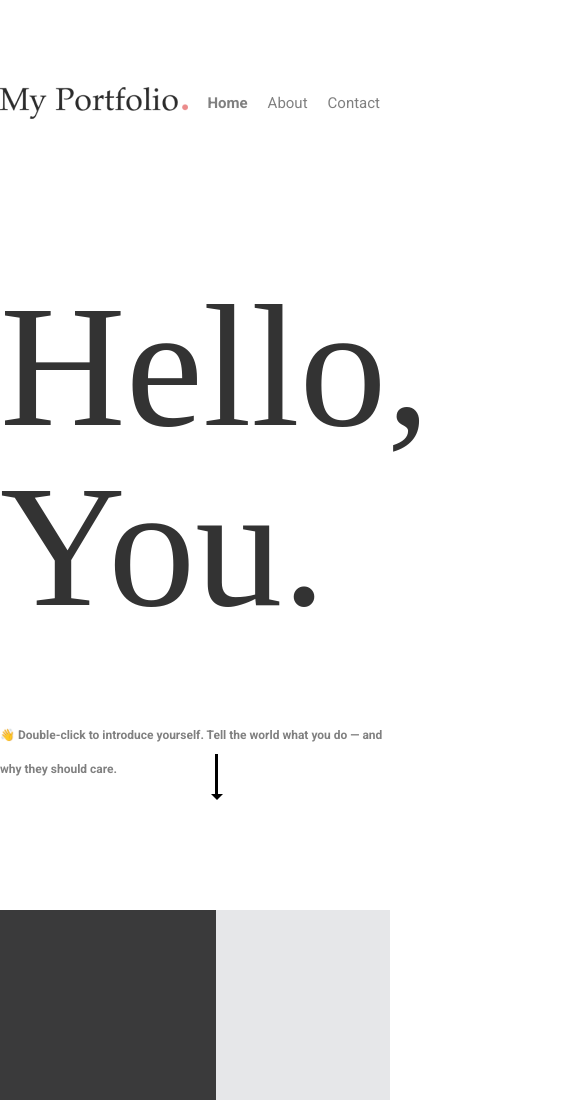
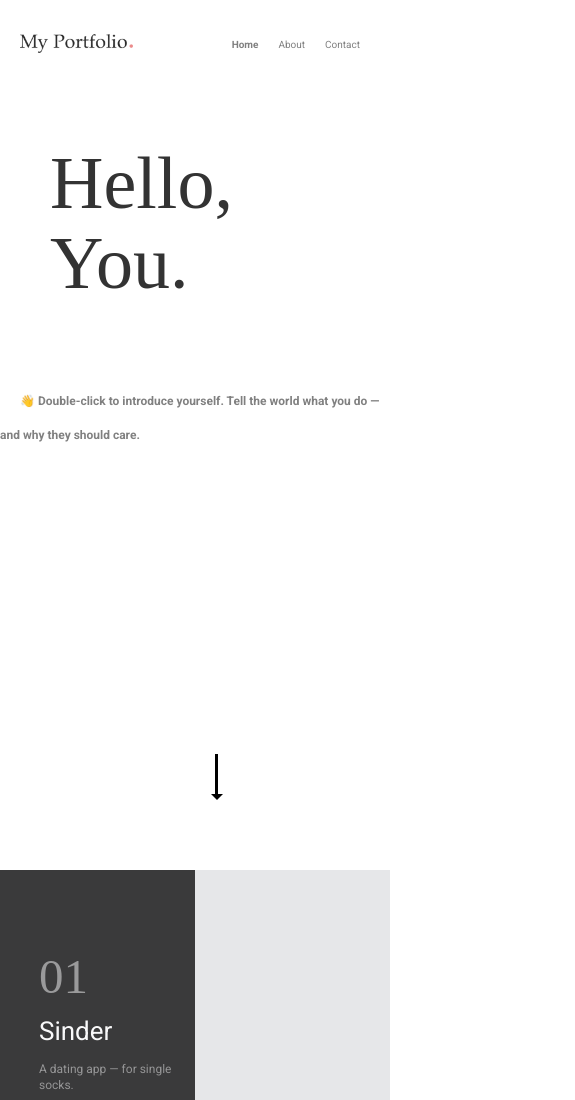
Before and after one commit to NikaBelyakova/My-Portfolio, a plain HTML site: page index.html in a window 390 px wide. Shown: the top 1100 px of the page, 575 px wide, since content can reach past the window. Drawn offline with Linux system fonts and the light colour scheme.

Commit message:
adaptive

```diff
--- a/css/scss/nullstyle.scss
+++ b/css/scss/nullstyle.scss
@@ -12,6 +12,6 @@ button::-moz-focus-inner{padding:0;border:0;}
 a,a:visited{text-decoration: none;}
 a:hover{text-decoration: none;}
 ul li{list-style: none;}
-img{vertical-align: top;}
+img{vertical-align: middle;}
 h1,h2,h3,h4,h5,h6{font-size:inherit;font-weight: inherit;}
 /*--------------------*/
--- a/css/scss/style.scss
+++ b/css/scss/style.scss
@@ -9,8 +9,7 @@ $clr_a:#808080;;
 %nav {
 	display: flex;
 	justify-content: space-between;
-	padding-top: 20px;
-    padding-bottom: 45px;
+	padding-right: 20px;
 	a {
 		font-size: 15px;
 		line-height: 20px;
@@ -124,7 +123,7 @@ body {
   }
 
 .section {
-	max-width: 1140px;
+	max-width: 1290px;
 	margin: 0 auto;
 
 	background-repeat: no-repeat;
@@ -132,9 +131,12 @@ body {
 	background-position: center;
 
 	.logo {
-		width: 188px;
-		height: 32px;
-		padding-bottom: 55px;
+		padding-left: 20px;
+		img {
+			object-fit: cover;
+			width: 100%;
+			max-width: 188px;
+		}
 	}
 
 	.nav {
@@ -144,7 +146,7 @@ body {
 	&-about {
 		width: 720px / 1440px *100%;
 
-		padding: 282px 0 0 216px;
+		padding: 21% 0 0 17%;
 
 		background: #000000;
 		opacity: 0.75;
@@ -183,6 +185,11 @@ body {
 		align-items: center;
 		margin-top: 66px;
 		}
+
+		&__title {
+			margin-left: 50px;
+		}
+
 		&__title, &__title span {
 			font-family: Palatino Linotype;
 			font-style: normal;
@@ -191,11 +198,12 @@ body {
 			line-height: 180px;
 			color: #333333;
 
-			margin-top: 114px;
+			margin-top: 85px;
 		}
 
 		&__link {
 			margin-top: 80px;
+			margin-bottom: 80px;
 			.link {
 				font-size: 12px;
 				line-height: 32px;
@@ -239,8 +247,18 @@ body {
 
 	background-color: #fafafa;
 
+	.logo {
+		padding-left: 0;
+	}
+
+	&-nav {
+		margin-top: 62px;
+		margin-bottom: 57px;
+	}
+
 	.nav {
 		justify-content: start;
+		flex-wrap: wrap;
 	}
 
 	&-notification {
@@ -249,3 +267,96 @@ body {
 		color: #B8B8B8;
 	}
 }
+
+// @media (orientation: portrait) {
+//     .hello {
+// 		min-height: auto;
+// 	}
+// }
+
+@media (max-width: 768px) {
+	.hello__link .link {
+		padding: 0 20px;
+	}
+
+	.hello__title, .hello__title span {
+		font-size: 134px;
+		line-height: 140px;
+	}
+
+	.section .logo img {
+		width: 60%;
+	}
+
+	.section-about__number {
+		font-size: 59px;
+		line-height: 50px;
+	}
+
+	.section-about__title {
+		font-size: 34px;
+		line-height: 44px;
+	}
+
+	.section-about__more {
+		font-size: 14px;
+		line-height: 20px;
+	}
+
+	.link {
+		font-size: 12px;
+		line-height: 16px;
+	}
+
+	.footer {
+			padding-top: 70px;
+			padding-left: 40px;
+			padding-bottom: 70px;
+		}
+
+	.footer-nav {
+		margin-top: 32px;
+		margin-bottom: 37px;
+	}
+
+	.footer-notification {
+		font-size: 10px;
+		line-height: 15px;
+	}
+}
+
+@media (max-width: 460px) {
+	.hello-header {
+		margin-top: 26px;
+	}
+
+	.section .nav a {
+		font-size: 10px;
+		line-height: 12px;
+	}
+
+    .hello__title, .hello__title span {
+		font-size: 74px;
+		line-height: 80px;
+	}
+
+	.section-about {
+		padding-left: 10%;
+	}
+
+	.section-about__number {
+		font-size: 49px;
+		line-height: 49px;
+	}
+
+	.section-about__title {
+		font-size: 26px;
+		line-height: 30px;
+	}
+
+	.section-about__more {
+		font-size: 12px;
+		line-height: 16px;
+		margin: 5px 0;
+	}
+}
--- a/index.html
+++ b/index.html
@@ -26,8 +26,8 @@
                 <li><a href="#">Contact</a></li>
             </ul>
         </header>
-        <h2 class="hello__title">Hello,<br>
-            <span class="reveal">You.</span></h2>
+        <p class="hello__title">Hello,<br>
+            <span class="reveal">You.</span></p>
         <div class="hello__link"><a href="#" class="link">👋 Double-click to introduce yourself. Tell the world what you do — and why they should care.</a></div>
     </div>
     <div class="arrow_down" id="arrow">
```
Also changed, not shown: css/style.css.
